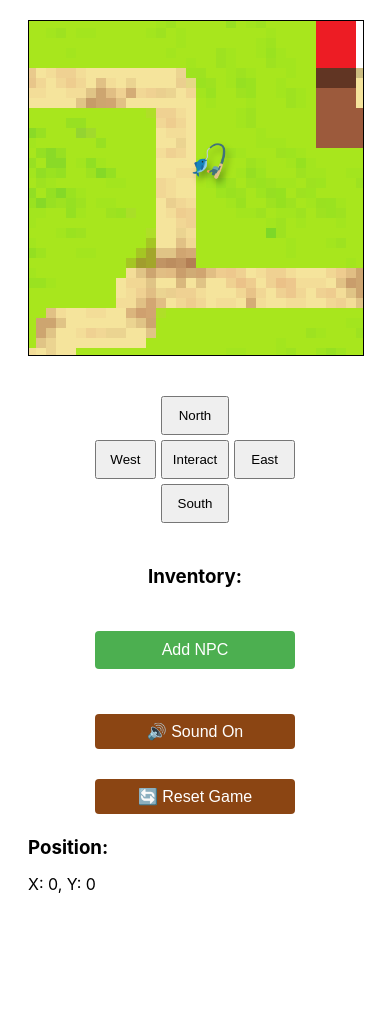
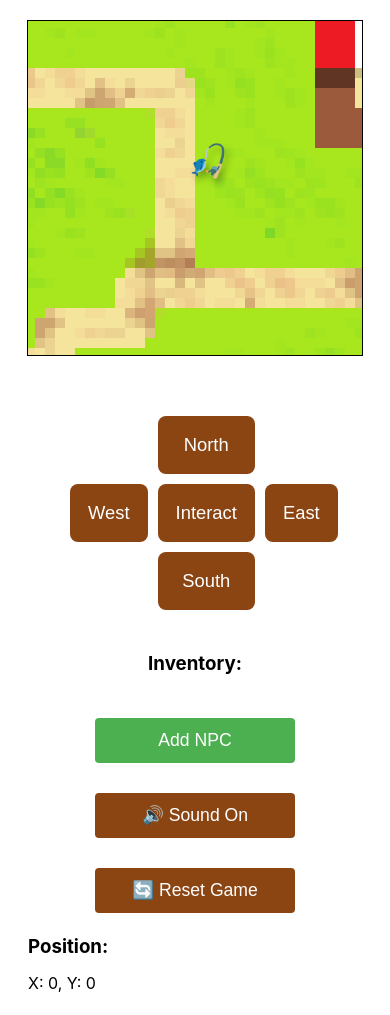
Before and after one commit to DipFlip/ai-playground-game, a Flask app: page / in a window 390 px wide. Before the commit the page ends 893 px from the top, so only its background shows below. Run offline with Flask 3, Linux system fonts and the light colour scheme.

Commit message:
increase size for mobile view

```diff
--- a/static/css/game.css
+++ b/static/css/game.css
@@ -14,12 +14,19 @@ body {
     margin: 20px;
 }
 
+.game-row {
+    display: flex;
+    flex-direction: row;
+    align-items: flex-start;
+    gap: 20px;
+}
+
 .world-grid {
     position: relative;
     width: 800px;
     height: 800px;
     border: 2px solid black;
-    margin-right: 20px;
+    margin-right: 0;
     background-image: url('/graphics/map.png');
     background-repeat: no-repeat;
     background-position: 50% 50%;
@@ -54,9 +61,33 @@ body {
 .movement-controls {
     display: grid;
     grid-template-columns: repeat(3, 1fr);
-    gap: 5px;
-    width: 150px;
-    margin-bottom: 10px;
+    gap: 10px;
+    width: 200px;
+    margin-bottom: 20px;
+}
+
+.movement-controls button {
+    padding: 15px;
+    background: #8B4513;
+    color: white;
+    border: none;
+    border-radius: 8px;
+    cursor: pointer;
+    font-size: 1.1rem;
+    transition: background-color 0.2s, transform 0.1s;
+    user-select: none;
+    -webkit-user-select: none;
+    -webkit-tap-highlight-color: transparent;
+    touch-action: manipulation;
+}
+
+.movement-controls button:active {
+    transform: scale(0.95);
+    background: #6b3410;
+}
+
+.movement-controls button:hover {
+    background: #A0522D;
 }
 
 .status {
@@ -64,12 +95,16 @@ body {
 }
 
 #npc-creator {
-    width: 100%;
+    width: 200px;
     margin: 10px 0;
+    display: flex;
+    justify-content: center;
 }
 
 .audio-control {
-    width: 100%;
+    width: 200px;
+    display: flex;
+    justify-content: center;
 }
 
 .position-display {
@@ -243,8 +278,8 @@ body {
     border-radius: 4px;
     cursor: pointer;
     font-size: 16px;
-    margin-bottom: 15px;
     width: 100%;
+    transition: background-color 0.2s;
 }
 
 #add-npc-button:hover {
@@ -359,10 +394,12 @@ body {
         width: 100%;
         max-width: 800px;
         align-items: center;
+        padding-top: 0;
     }
 
     .movement-controls {
-        width: 200px;
+        width: 280px;
+        gap: 12px;
         margin: 20px 0;
     }
 
@@ -384,27 +421,31 @@ body {
 
     .audio-control, #npc-creator {
         width: 200px;
+        display: flex;
+        justify-content: center;
     }
 
     .reset-control {
         width: 200px;
         margin-top: 10px;
+        display: flex;
+        justify-content: center;
     }
 
     .control-button {
         width: 100%;
-        padding: 8px;
-        background-color: #8B4513;
-        color: white;
-        border: none;
-        border-radius: 4px;
-        cursor: pointer;
-        font-size: 1rem;
-        transition: background-color 0.2s;
+        padding: 12px 20px;
+        font-size: 1.1rem;
     }
 
-    .control-button:hover {
-        background-color: #6b3410;
+    #add-npc-button {
+        padding: 12px 20px;
+        font-size: 1.1rem;
+    }
+
+    .movement-controls button {
+        padding: 20px;
+        font-size: 1.2rem;
     }
 }
 
@@ -431,6 +472,16 @@ body {
     .choice-button.selected::before {
         left: 8px;
         font-size: 1rem;
+    }
+
+    .movement-controls {
+        width: 250px;
+        gap: 10px;
+    }
+
+    .movement-controls button {
+        padding: 18px;
+        font-size: 1.15rem;
     }
 }
 
```
